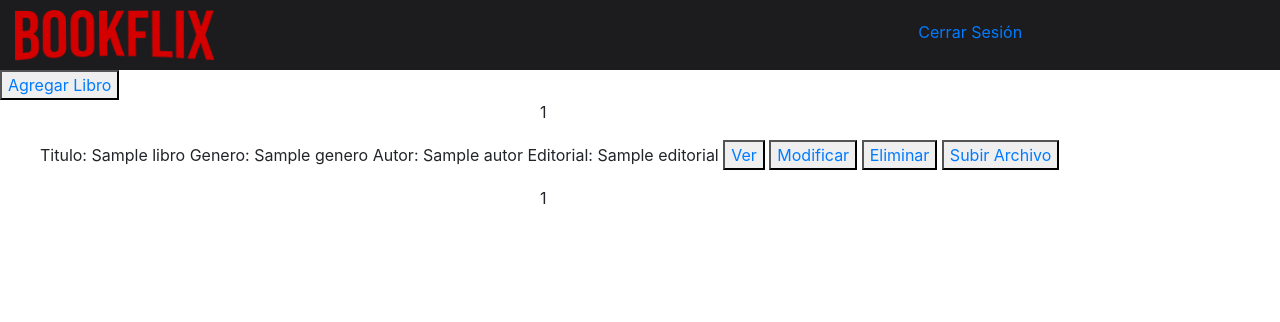
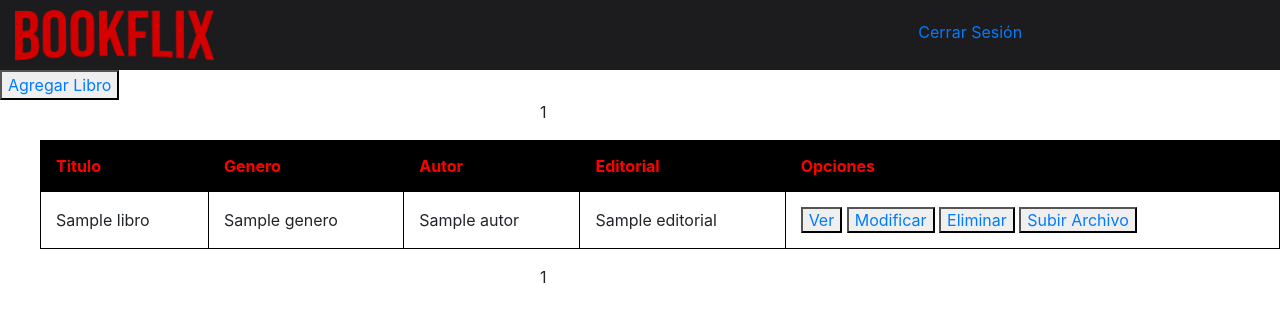
Before and after one commit to JuanFazzano/Bookflix, a Django app: page /listado_libros/ in a window 1280 px wide. Shown: the top 322 px of the page. Run offline with Django 3.2, Linux system fonts and the light colour scheme; a user stored in the database is signed in; tables that the repository leaves empty hold one stand-in row (values such as "Sample post"); some libraries are stand-ins or nearby versions.

Commit message:
Update listado_libros.html

```diff
--- a/templates/listado_libros.html
+++ b/templates/listado_libros.html
@@ -1,5 +1,4 @@
 {% extends "listado.html" %}
-
   {% block nuevo_modelo%}
     {% if request.user.is_staff %}
       <button> <a href="/admin/modelos/libro/add/"> Agregar Libro </a> </button>
@@ -7,20 +6,66 @@
   {% endblock %}
 
 {% block listado %}
+<head>
+  <style>
+        table {
+                width:100%;
+              }
+        table, th, td {
+        border: 1px solid black;
+        border-collapse: collapse;
+        }
+        th, td {
+        padding: 15px;
+        text-align: left;
+          }
+        table#t01 tr:nth-child(even) {
+        background-color: #fff;
+        }
+        table#t01 tr:nth-child(odd) {
+        background-color: #fff;
+        }
+        table#t01 th {
+        background-color: black;
+        color: red;
+      }
+    </style>
+</head>
+<table id="t01">
+  <thead>
+    <tr>
+      <th>Titulo</th>
+      {% if request.user.is_staff %}
+      <th>Genero</th>
+      <th>Autor</th>
+      <th>Editorial</th>
+      <th>Opciones</th>
+      {% endif %}
+    </tr>
+  </thead>
+
 {% for libro in objeto_pagina %}
   <li style="margin-top: 10px">
           {% if request.user.is_staff %}
-            Titulo: {{libro.titulo}}
-            Genero: {{libro.genero}}
-            Autor: {{libro.autor}}
-            Editorial: {{libro.editorial}}
-            <button> <a href="#"> Ver </a> </button>
-            <button> <a href="/admin/modelos/libro/{{libro.id}}/change/"> Modificar </a> </button>
-            <button> <a href="#"> Eliminar </a> </button>
-            <button> <a href="#"> Subir Archivo </a> </button>
+            <tbody>
+            <tr>
+              <td>{{libro.titulo}}</td>
+              <td>{{libro.genero}}</td>
+              <td>{{libro.autor}}</td>
+              <td>{{libro.editorial}}</td>
+              <td><button> <a href="#"> Ver </a> </button>
+              <button> <a href="/admin/modelos/libro/{{libro.id}}/change/"> Modificar </a> </button>
+              <button> <a href="#"> Eliminar </a> </button>
+              <button> <a href="#"> Subir Archivo </a> </button>
+              </td>
+            </tr>
+            </tbody>
           {% else %}
-            <a href="/detalle_libro/id={{libro.id}}"> {{libro.titulo}}</a>
+          <tbody>
+            <td><a href="/detalle_libro/id={{libro.id}}"> {{libro.titulo}}</a></td>
+          </tbody>
           {% endif %}
   </li>
 {% endfor %}
+</table>
 {% endblock %}
```
